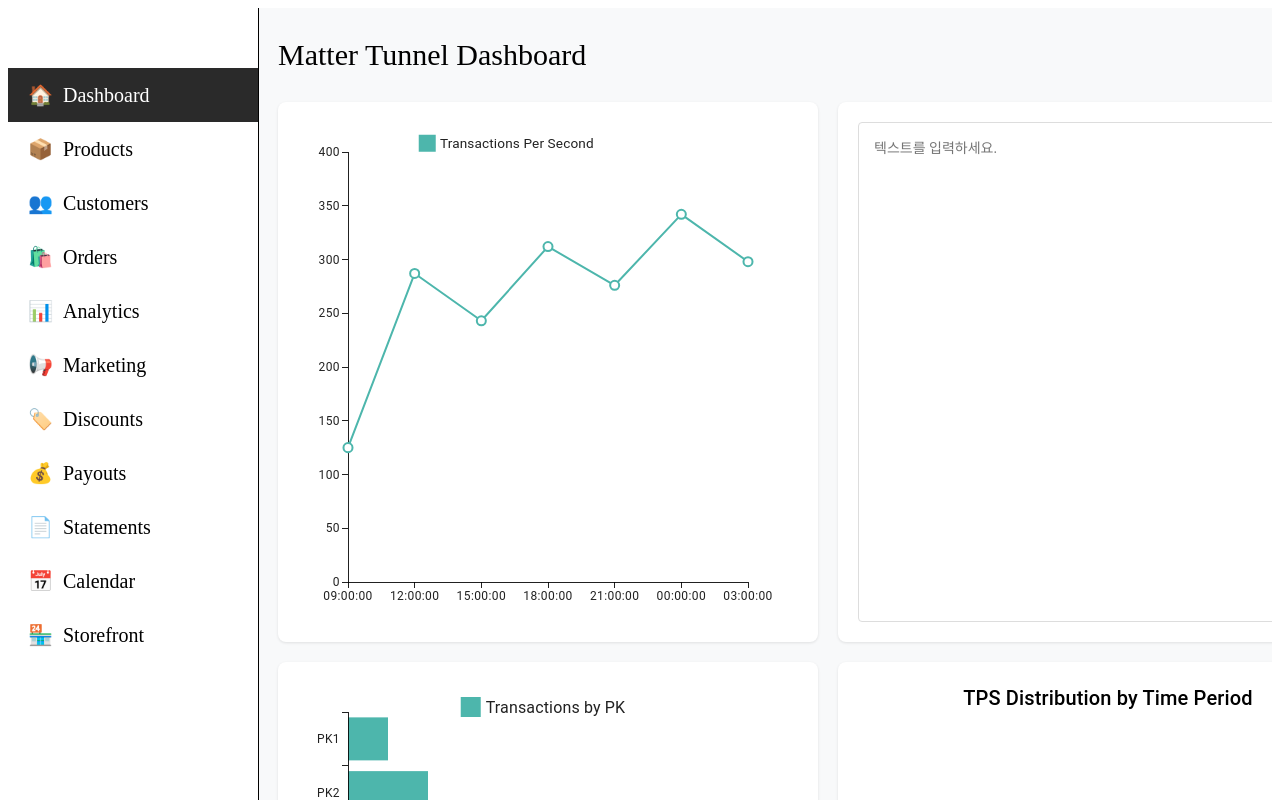
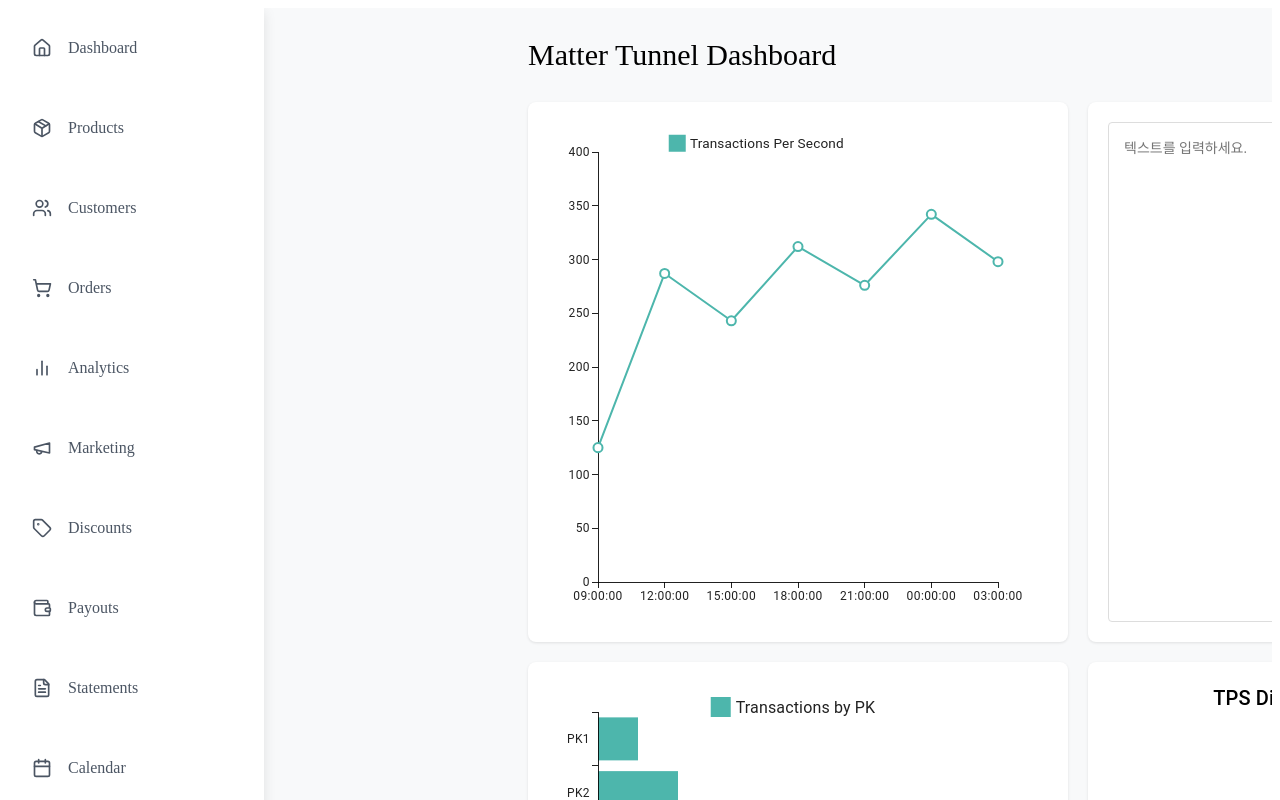
Before and after one commit to Winter-Zzzz/AI_dashboard, a React app in the folder frontend/: page / in a window 1280 px wide. Shown: the top 800 px of the page. Built offline with nearby package versions, Linux system fonts and the light colour scheme.

Commit message:
Sidebar Improvement #9
- 사이드바 아이콘 수정

```diff
--- a/frontend/components/Sidebar.js
+++ b/frontend/components/Sidebar.js
@@ -1,63 +1,125 @@
-import React from 'react';
+import React, { useState } from 'react';
+import {
+    Home, Package, Users, ShoppingCart, BarChart2, Megaphone,
+    Tag, Wallet, FileText, Calendar, Store
+} from 'lucide-react';
 
-const Sidebar = ({ activeMenu, onMenuClick } ) => {
+const styles = {
+    sidebar: {
+        width: '256px',
+        height: '100%',
+        backgroundColor: 'white',
+        boxShadow: '0 4px 12px rgba(0, 0, 0, 0.1)',
+    },
+    menuItem: {
+        position: 'relative',
+        display: 'flex',
+        alignItems: 'center',
+        padding: '30px 24px',
+        color: '#4B5563',
+        cursor: 'pointer',
+        transition: 'all 0.2s ease'
+    },
+    menuItemActive: {
+        backgroundColor: '#F9FAFB',
+        color: '#A50034'
+    },
+    icon: {
+        width: '20px',
+        height: '20px'
+    },
+    label: {
+        marginLeft: '16px',
+        fontSize: '16px',
+        fontWeight: '500'
+    },
+    highlight: {
+        position: 'absolute',
+        left: 0,
+        width: '4px',
+        height: '32px',
+        backgroundColor: '#A50034',
+        borderTopRightRadius: '4px',
+        borderBottomRightRadius: '4px',
+        opacity: 0,
+        transition: 'opacity 0.2s ease'
+    },
+    highlightActive: {
+        opacity: 1
+    }
+};
+
+const Sidebar = () => {
+    const [activeItem, setActiveItem] = useState(null);
+
     const menuItems = [
-        { id: 'Dashboard', icon: '🏠', label: 'Dashboard' },
-        { id: 'Products', icon: '📦', label: 'Products' },
-        { id: 'Customers', icon: '👥', label: 'Customers' },
-        { id: 'Orders', icon: '🛍️', label: 'Orders' },
-        { id: 'Analytics', icon: '📊', label: 'Analytics' },
-        { id: 'Marketing', icon: '📢', label: 'Marketing' },
-        { id: 'Discounts', icon: '🏷️', label: 'Discounts' },
-        { id: 'Payouts', icon: '💰', label: 'Payouts' },
-        { id: 'Statements', icon: '📄', label: 'Statements' },
-        { id: 'Calendar', icon: '📅', label: 'Calendar' },
-        { id: 'Storefront', icon: '🏪', label: 'Storefront' }
-    ]
+        { id: 'dashboard', icon: Home, label: 'Dashboard' },
+        { id: 'products', icon: Package, label: 'Products' },
+        { id: 'customers', icon: Users, label: 'Customers' },
+        { id: 'orders', icon: ShoppingCart, label: 'Orders' },
+        { id: 'analytics', icon: BarChart2, label: 'Analytics' },
+        { id: 'marketing', icon: Megaphone, label: 'Marketing' },
+        { id: 'discounts', icon: Tag, label: 'Discounts' },
+        { id: 'payouts', icon: Wallet, label: 'Payouts' },
+        { id: 'statements', icon: FileText, label: 'Statements' },
+        { id: 'calendar', icon: Calendar, label: 'Calendar' },
+        { id: 'storefront', icon: Store, label: 'Storefront' }
+    ];
+
+    const handleMouseEnter = (e) => {
+        if (e.currentTarget.id !== activeItem) {
+            e.currentTarget.style.backgroundColor = 'F9FAFB';
+            e.currentTarget.style.color = "#A50034";
+            e.currentTarget.querySelector('.highlight').style.opacity = '1';
+        }
+    };
+
+    const handleMouseLeave = (e) => {
+        if (e.currentTarget.id !== activeItem) {
+            e.currentTarget.style.backgroundColor = 'transparent';
+            e.currentTarget.style.color = '#4B5563';
+            e.currentTarget.querySelector('.highlight').style.opacity = '0';
+        }
+    };
+
+    const handleClick = (id) => {
+        setActiveItem(id);
+    };
 
     return (
-        <div style={{
-            width: '250px',
-            height: '100%',
-            backgroundColor: '#ffffff',
-            borderRight: '1px solid black',
-            padding: '60px 0',
-            position: 'fixed',
-            fontSize: '20px',
-        }}>
-            {menuItems.map((item) => (
-                <div
-                    key = {item.id}
-                    onClick={() => onMenuClick(item.id)}
-                    style = {{
-                        padding: '15px 20px',
-                        cursor: 'pointer',
-                        backgroundColor: activeMenu === item.id ? '#2a2a2a' : 'transparent',
-                        color: activeMenu === item.id ? 'white' : 'inherit',
-                        display: 'flex',
-                        alignItems: 'center',
-                        gap: '10px',
-                        transition: 'background-color 0.2s',
-                    }}
-                    onMouseEnter={(e) => {
-                        if (activeMenu !== item.id) {
-                            e.currentTarget.style.backgroundColor = '#f5f5f5';
-                        }
-                    }}
-                    onMouseLeave={(e) => {
-                        if (activeMenu !== item.id) {
-                            e.currentTarget.style.backgroundColor = 'transparent';
-                        }
-                    }}
-                >
-                    <span>{item.icon}</span>
-                    <span>{item.label}</span>
-                </div>
-            ))}
+        <div style={styles.sidebar}>
+            <nav style={styles.nav}>
+                {menuItems.map((item, index) => {
+                    const isActive = activeItem === item.id;
+                    const itemStyle = {
+                        ...styles.menuItem,
+                        ...(isActive && styles.menuItemActive)
+                    };
+
+                    return (
+                        <div
+                            key={item.id}
+                            id={item.id}
+                            style={itemStyle}
+                            onMouseEnter={handleMouseEnter}
+                            onMouseLeave={handleMouseLeave}
+                            onClick={() => handleClick(item.id)}
+                        >
+                            <div
+                                className="highlight"
+                                style={{
+                                   ...styles.highlight,
+                                   ...(isActive && styles.highlightActive)
+                                }}
+                            />
+                        <item.icon style={styles.icon} />
+                        <span style={styles.label}>{item.label}</span>
+                    </div>
+                    );
+                })}
+            </nav>
         </div>
     );
 };
 
-
-
 export default Sidebar;
--- a/frontend/main.js
+++ b/frontend/main.js
@@ -6,8 +6,9 @@ const isDev = process.env.NODE_ENV === 'development' || process.defaultApp;
 
 function createWindow() {
   const win = new BrowserWindow({
-    width: 800,
-    height: 600,
+    width: 1200,
+    height: 900,
+    fullscreen: true,
     webPreferences: {
       nodeIntegration: true,
       contextIsolation: false,
--- a/frontend/package.json
+++ b/frontend/package.json
@@ -21,6 +21,7 @@
     "d3": "^7.9.0",
     "electron": "^33.2.0",
     "global": "^4.4.0",
+    "lucide-react": "^0.460.0",
     "memfs": "^4.14.0",
     "rxjs": "^7.8.1"
   },
```
Also changed, not shown: 1 other file (tests, documents, lock files or other folders).
